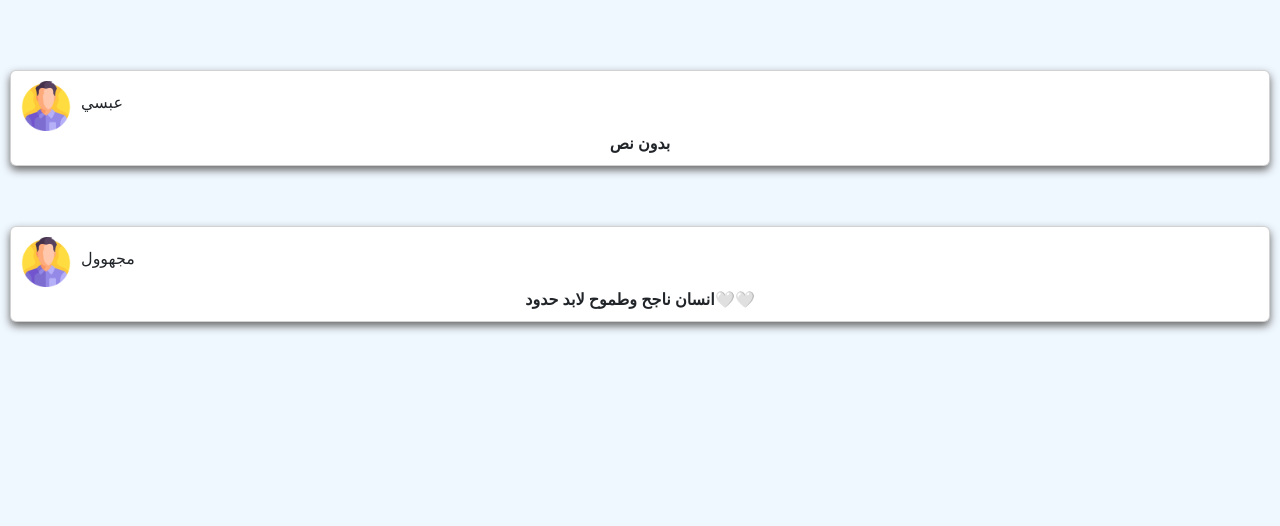
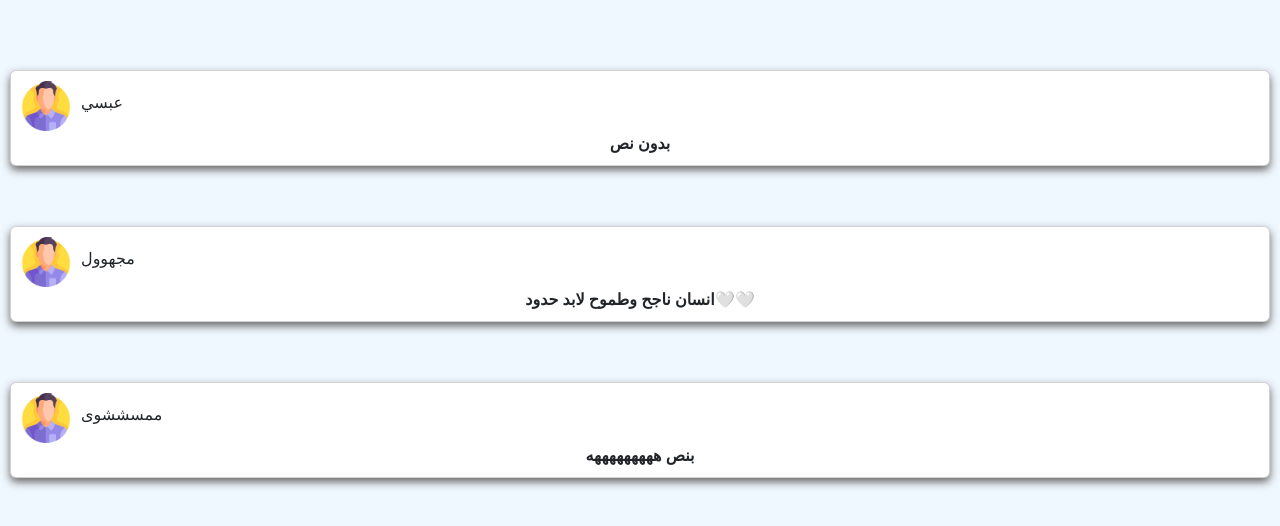
Before and after one commit to badralzabi/newyear, a plain HTML site: page index2.html in a window 1280 px wide. Drawn offline with nearby package versions, Linux system fonts and the light colour scheme.

Commit message:
Update index2.html

```diff
--- a/index2.html
+++ b/index2.html
@@ -37,6 +37,18 @@
 </b>
     </div>
 
+  <div class="card">
+       <div class="info">
+        <img src="./assets/img/man.png" class="man">
+
+        <h6>ممسششوى</h6>
+
+
+
+       </div>
+       <b>بنص هههههههههه</b>
+    </div>
+
 </div>
 
 
```
